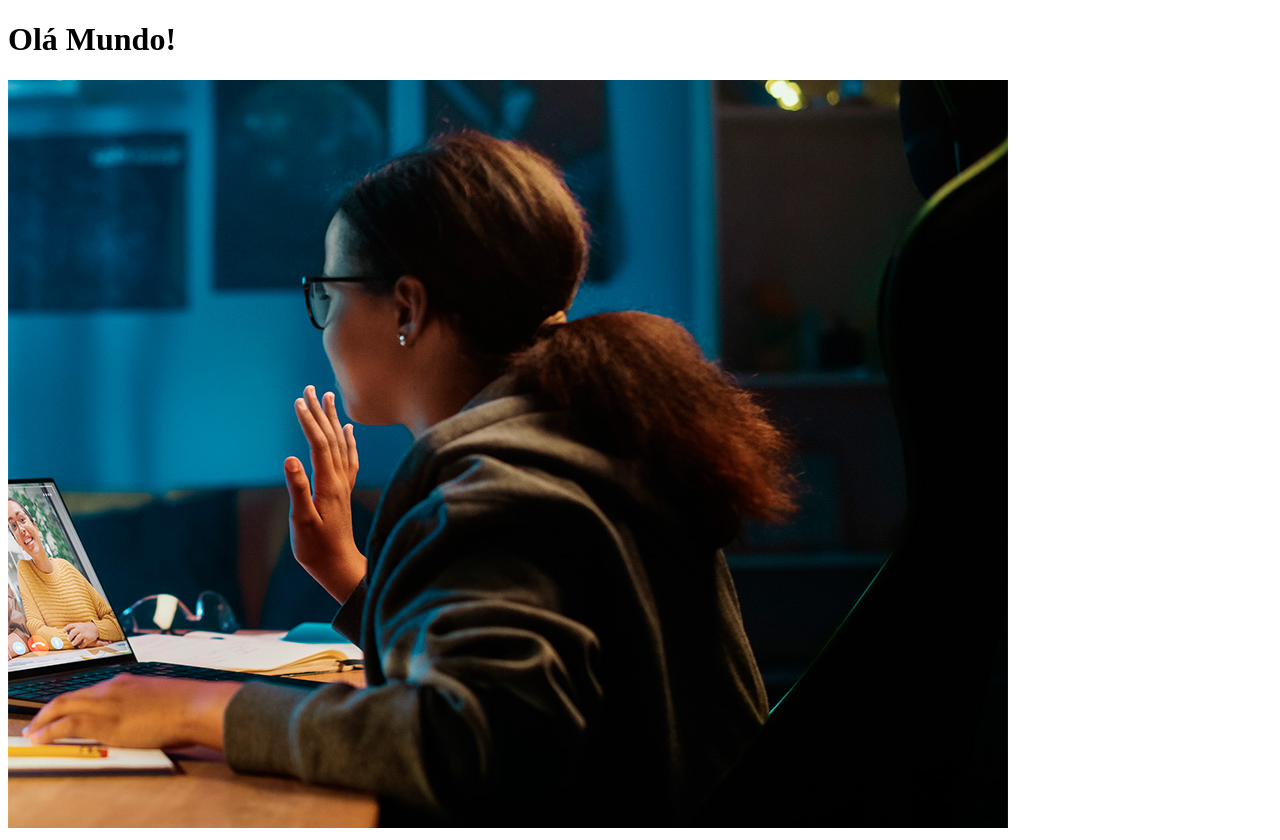
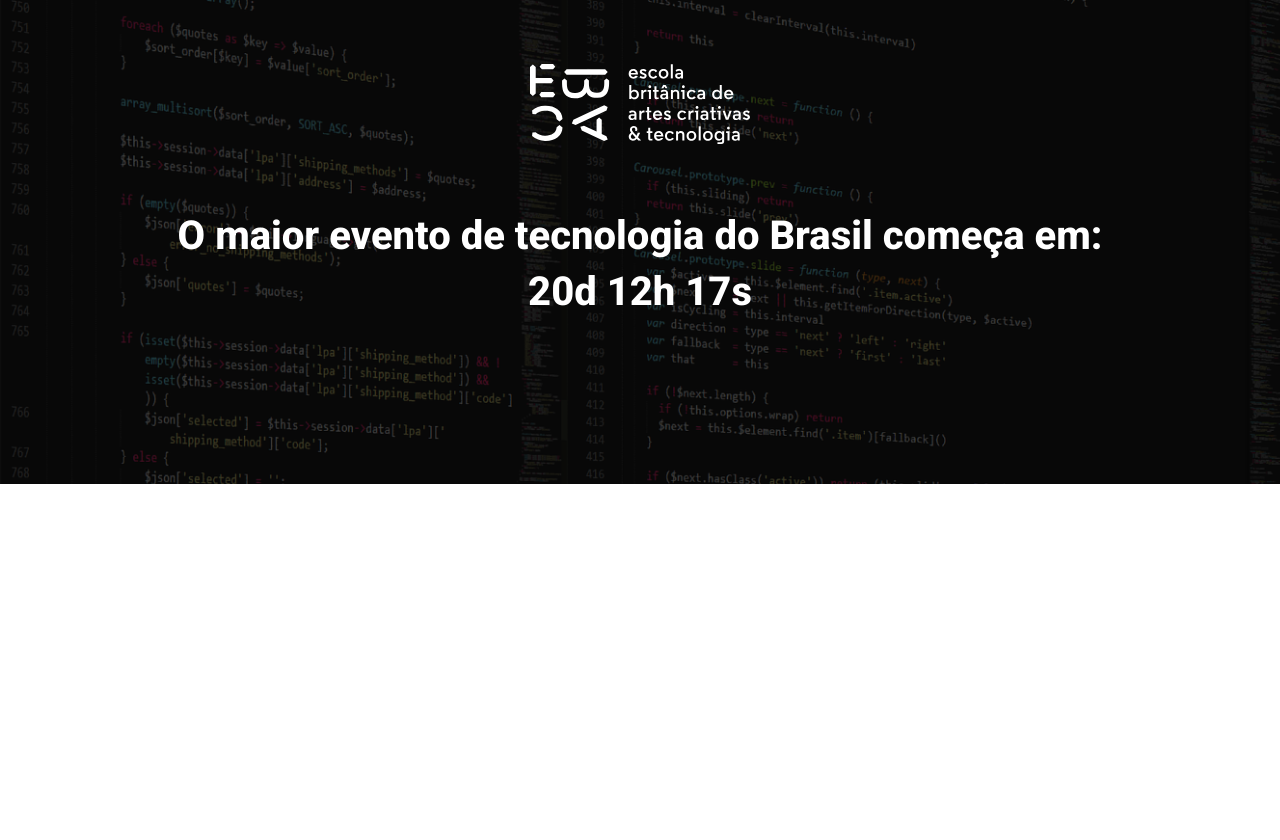
Before and after one commit to SeraphCloud/ebac-tech-talks, a website built with Parcel: page src/index.html in a window 1280 px wide. After the commit the page ends 800 px from the top, so only its background shows below. Built offline with nearby package versions, Linux system fonts and the light colour scheme.

Commit message:
criando o hero

```diff
--- a/src/index.html
+++ b/src/index.html
@@ -4,11 +4,20 @@
     <meta charset="UTF-8">
     <meta name="viewport" content="width=device-width, initial-scale=1.0">
     <title>ebac-talks</title>
+    <link rel="preconnect" href="https://fonts.googleapis.com">
+    <link rel="preconnect" href="https://fonts.gstatic.com" crossorigin>
+    <link href="https://fonts.googleapis.com/css2?family=Roboto:wght@100..900&display=swap" rel="stylesheet">
     <link rel="stylesheet" href="styles/main.scss">
 </head>
 <body>
-    <h1>Olá Mundo!</h1>
-    <img src="./images/backend.png" alt="">
+    <header class="hero">
+        <div class="container">
+            <img class="hero__logo" src="./images/ebac_logo.svg" alt="EBAC Logo">
+            <p class="hero__text">
+                O maior evento de tecnologia do Brasil começa em: 20d 12h 17s
+            </p>
+        </div>
+    </header>
 
     <script src="scripts/main.js"></script>
 </body>
--- /dev/null
+++ b/src/styles/_hero.scss
@@ -0,0 +1,53 @@
+.hero {
+    padding-top: 64px;
+    padding-bottom: 100px;
+    background-image: url(../images/fundo.png);
+    background-repeat: no-repeat;
+    background-size: cover;
+    position: relative;
+
+    .container {
+        position: relative;
+    }
+
+    &::before {
+        position: absolute;
+        top: 0;
+        left: 0;
+        width: 100%;
+        height: 100%;
+        background-color: #000;
+        content: "";
+        opacity: 0.7;
+    }
+
+    &__text {
+        margin-top: 64px;
+        margin-bottom: 64px;
+        font-size: 40px;
+        line-height: 56px;
+        font-weight: 800;
+        text-align: center;
+    }
+
+    &__logo {
+        display: block;
+        margin: 0 auto;
+        height: 80px;
+    }
+
+    @media (max-width:640px) {
+        padding: 40px 0;
+
+        &__logo {
+            height: 40px;
+
+        }
+
+        &__text {
+                font-size: 22px;
+                line-height: 24px;
+                margin: 24px 0;
+            }
+    }
+}
--- a/src/styles/main.scss
+++ b/src/styles/main.scss
@@ -0,0 +1,23 @@
+@use "hero";
+
+* {
+    margin: 0;
+    padding: 0;
+    box-sizing: border-box;
+    font-family: Roboto, sans-serif;
+    color: #fff;
+}
+
+.container {
+    max-width: 960px;
+    width: 100%;
+    margin: 0 auto;
+
+    @media (max-width: 640px) {
+        max-width: 80%;
+    }
+
+    @media (max-width: 1024px) {
+        max-width: 90%;
+    }
+}
```
